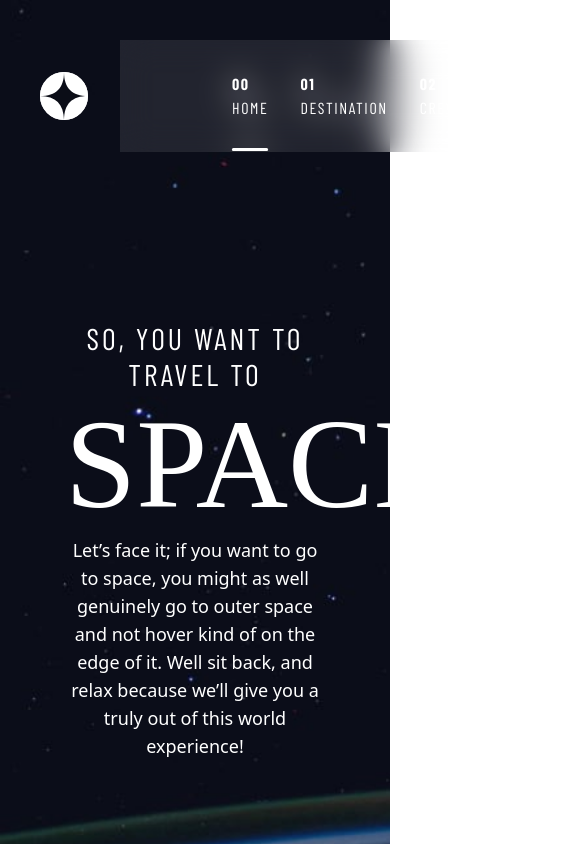
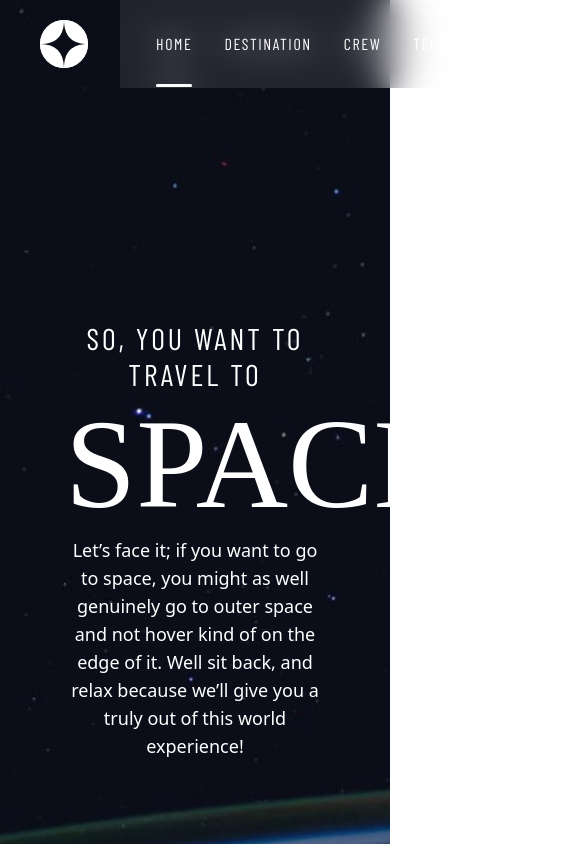
Before and after one commit to AngieLi98/Space-tourism, a React (Vite) app: page / in a window 390 px wide. Shown: the top 844 px of the page, 585 px wide, since content can reach past the window. Built offline with nearby package versions, Linux system fonts and the light colour scheme; a web font is replaced by a local one.

Commit message:
estilos del header en tablet

```diff
--- a/src/components/Header/Header.jsx
+++ b/src/components/Header/Header.jsx
@@ -11,7 +11,7 @@ const Header = () => {
 
   return (
     <>
-      <header className="flex flex-row items-center justify-between w-full pl-10 pt-10 absolute top-0">
+      <header className="flex flex-row items-center justify-between w-full pl-10 md:pt-10 absolute top-0">
         {/* Logo */}
         <img src={logo} alt="Logo" className="h-12 w-auto" />
 
@@ -21,7 +21,7 @@ const Header = () => {
         </div>
 
         {/* Contenedor de los enlaces con blur */}
-        <ul className="bg-tertiary bg-opacity-5 backdrop-blur-lg flex flex-row space-x-8 pl-28 pr-48 py-8 z-10 relative">
+        <ul className="bg-tertiary bg-opacity-5 backdrop-blur-lg flex flex-row space-x-8 pl-9 pr-16 py-8 z-10 relative md:pl-28 md:pr-48">
           {links.map((link, index) => (
             <li key={index} className="header-li text-tertiary tracking-widest">
               <NavLink
@@ -32,8 +32,12 @@ const Header = () => {
                 }
                 to={link.path}
               >
-                <span className="font-bold">{link.label.slice(0, 2)}</span>{' '}
-                {link.label.slice(2)}
+                {/* Mostrar solo los números en pantallas grandes */}
+                <span className="font-bold hidden md:inline">{link.label.slice(0, 2)}</span>
+                {/* Mostrar solo el nombre de la página en pantallas pequeñas */}
+                <span className="md:hidden">{link.label.slice(3)}</span>
+                {/* Mostrar el nombre de la página en pantallas grandes */}
+                <span className="hidden md:inline">{link.label.slice(2)}</span>
               </NavLink>
             </li>
           ))}
--- a/src/components/pages/Home.jsx
+++ b/src/components/pages/Home.jsx
@@ -4,25 +4,25 @@ import Header from '../Header/Header';
 const Home = () => {
   return (
     <>
-      <div className="home-background min-h-screen bg-cover bg-no-repeat">
+      <main className="home-background min-h-screen bg-cover bg-no-repeat">
         <Header />
         <div className="flex flex-col justify-around items-center pt-80 pb-20 md:flex-row md:justify-around md:items-start">
-          <div className="text-tertiary flex-col w-2/3 md:w-1/3 md:text-left text-center">
+          <section className="text-tertiary flex-col w-2/3 md:w-1/3 md:text-left text-center">
             <h2 className="home-h2 text-3xl pb-2 tracking-widest">SO, YOU WANT TO TRAVEL TO</h2>
             <h2 className="space text-9xl md:text-[150px] pb-2">SPACE</h2>
             <p className="parrafo text-lg">
               Let’s face it; if you want to go to space, you might as well genuinely go to outer space and not hover kind of on the edge of it. Well sit back, and relax because we’ll give you a truly out of this world experience!
             </p>
-          </div>
-          <div className="pt-60 md:pt-16 flex justify-center items-center">
+          </section>
+          <section className="pt-60 md:pt-16 flex justify-center items-center">
             <div className="relative">
               <button className="button-explore bg-tertiary text-primary text-3xl tracking-widest w-64 h-64 md:w-64 rounded-full ">
                 EXPLORE
               </button>
             </div>
-          </div>
+          </section>
         </div>
-      </div>
+      </main>
     </>
   );
 };
```
